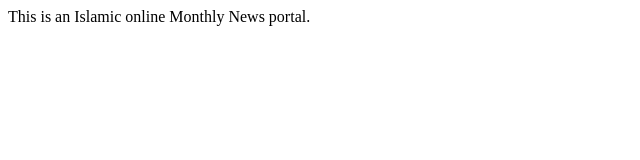
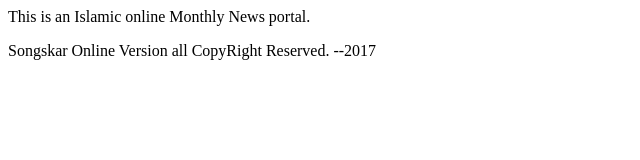
Before and after one commit to rashedmahamud/HTML-Project, a plain HTML site: page index.html in a window 1280 px wide. Shown: the whole page, without its empty margins (0-640 px from the left). Drawn offline with Linux system fonts and the light colour scheme.

Commit message:
i have added a footer in the index page.

```diff
--- a/index.html
+++ b/index.html
@@ -10,4 +10,10 @@
    </body>
 
 
+    <footer>
+          <p>
+              Songskar Online Version all CopyRight Reserved. --2017 </p>
+    </footer>
+
+
 </Html>
```
